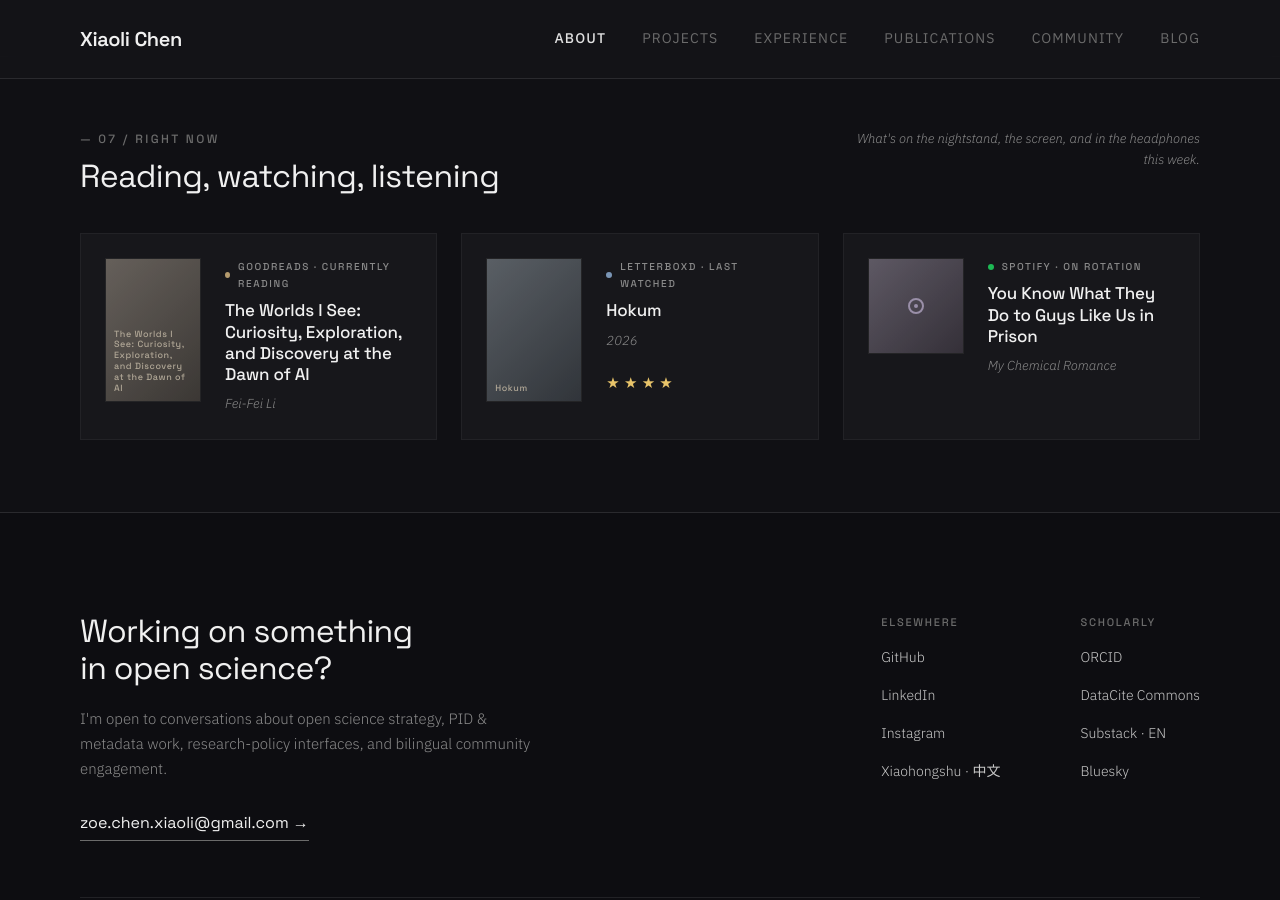
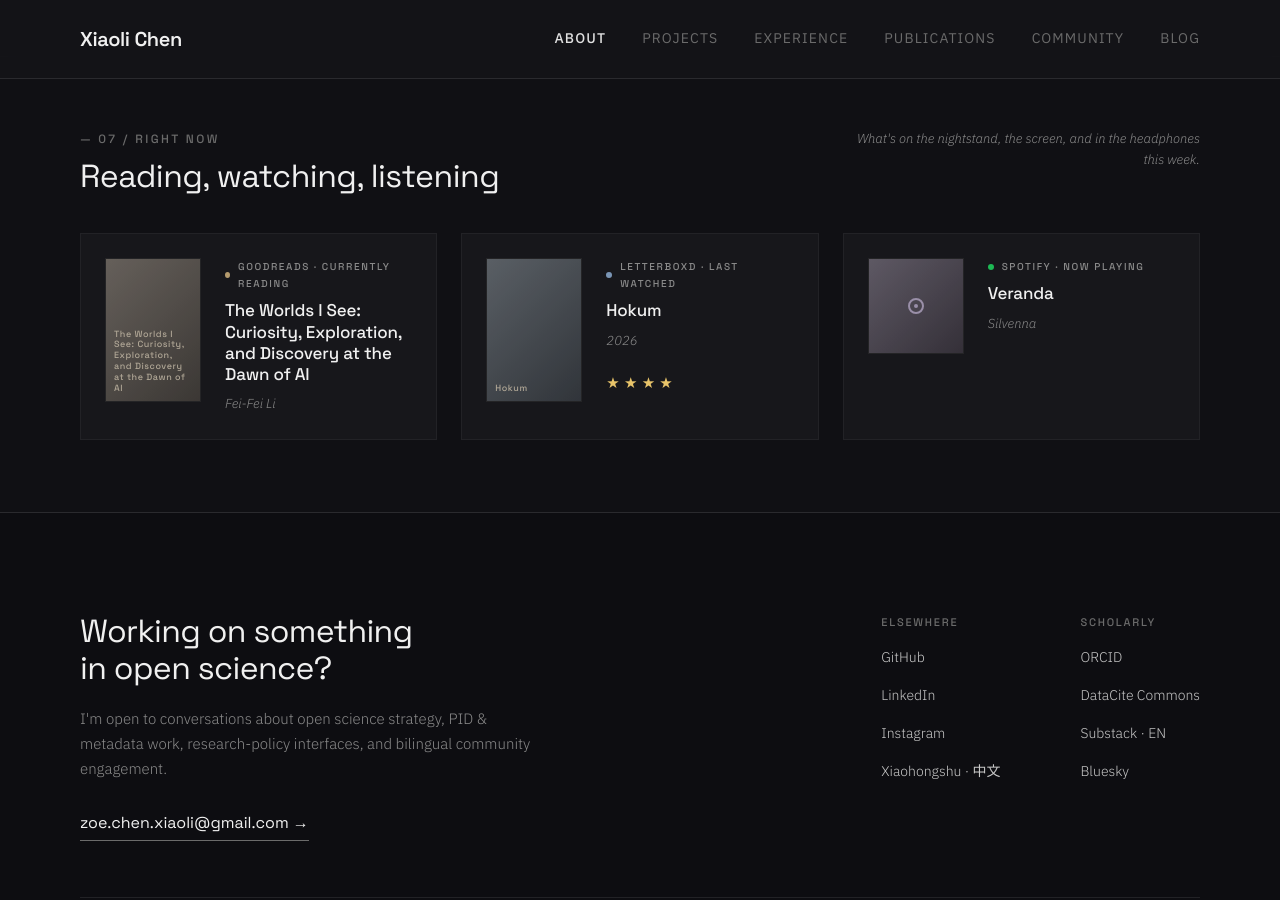
Before and after one commit to xchen101/xchen101.github.io, a Jekyll site: the page built from index.md, in a window 1280 px wide and 900 px high, scrolled down 6612 px. Built offline with Jekyll 4.4.1, drawn with Linux system fonts in a browser that asks for light colours; comment, search, counter and statistics services are not loaded; grey boxes are pictures that could not be loaded.

Commit message:
update: Right Now widget data (auto)

```diff
--- a/_data/now.yml
+++ b/_data/now.yml
@@ -1,4 +1,4 @@
-# Right now — auto-generated by Hermes cron on 2026-05-31 05:00 UTC
+# Right now — auto-generated by Hermes cron on 2026-05-31 11:00 UTC
 # Sources: Goodreads RSS / Letterboxd RSS / Spotify API
 
 reading:
@@ -23,9 +23,9 @@
 listening:
   service: "Spotify"
   accent: "#1DB954"
-  label: "On rotation"
-  title: "You Know What They Do to Guys Like Us in Prison"
-  artist: "My Chemical Romance"
-  url: "https://open.spotify.com/track/5bTuwAgYUD5MABOIPH8ZMt"
+  label: "Now playing"
+  title: "Veranda"
+  artist: "Silvenna"
+  url: "https://open.spotify.com/track/4XoxeBjlebxva3UpSBULCl"
   profile_url: "https://open.spotify.com/"
-  image: "https://i.scdn.co/image/ab67616d00001e02cab7ae4868e9f9ce6bdfdf43"
+  image: "https://i.scdn.co/image/ab67616d00001e02212b419b868708b5eb116fa4"
```
